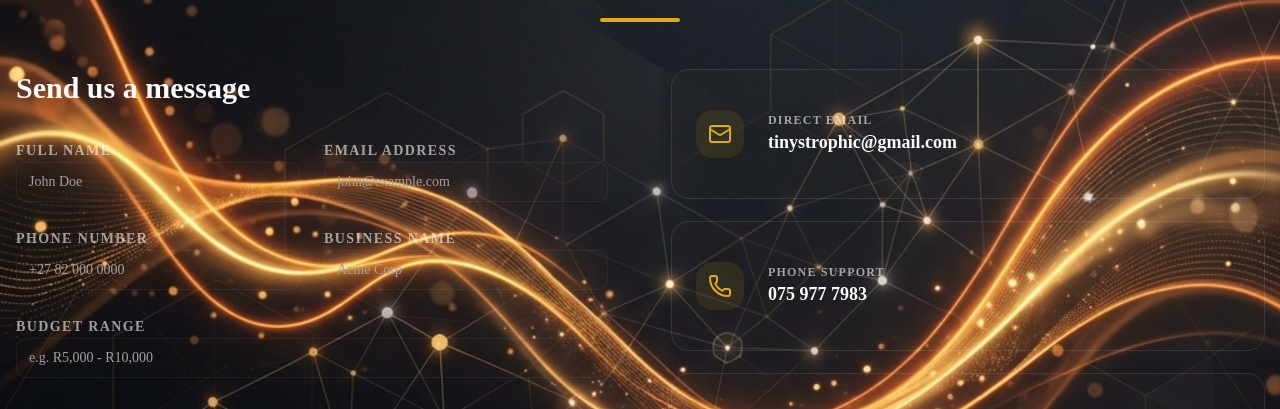
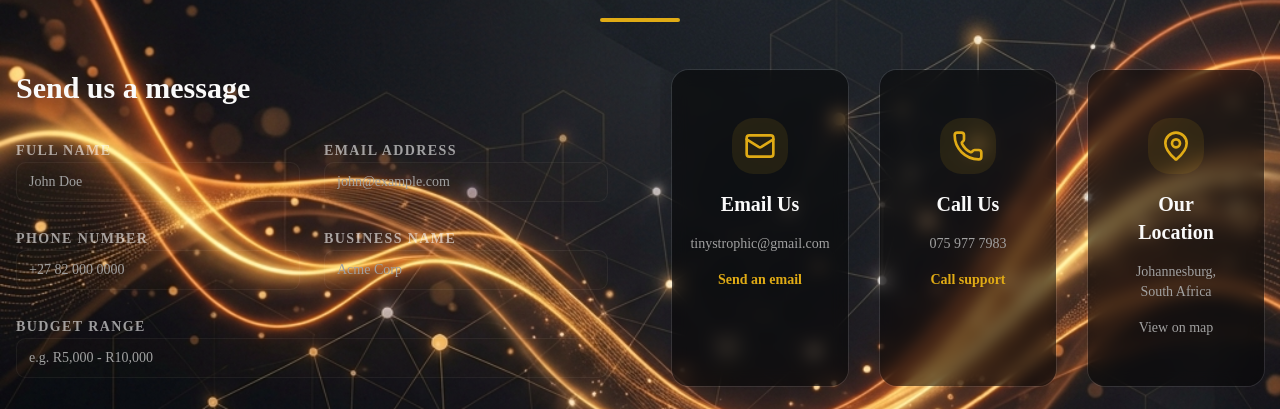
Before and after one commit to NtabisoNkomo/TinyStrophic-Web-Studio, a Next.js app: page /contact in a window 1280 px wide. Shown: the part 391-800 px from the top of the page. Built offline with nearby package versions, Linux system fonts and the light colour scheme; no server answers; the database is empty.

Commit message:
feat: add contact page with form validation and lead submission integration

```diff
--- a/src/app/contact/page.tsx
+++ b/src/app/contact/page.tsx
@@ -137,21 +137,26 @@ function ContactContent() {
 
       {/* Contact Info & WhatsApp */}
       <div className="space-y-12">
-        <div className="grid grid-cols-1 gap-6">
+        <div className="grid grid-cols-1 md:grid-cols-3 gap-8">
           {[
-            { title: "Direct Email", value: "tinystrophic@gmail.com", icon: Mail },
-            { title: "Phone Support", value: "075 977 7983", icon: Phone },
-            { title: "Main Studio", value: "Johannesburg, South Africa", icon: MapPin },
-          ].map((item, i) => (
-            <Card key={i} className="border-border/50 bg-accent/5 overflow-hidden">
-              <CardContent className="p-6 flex items-center space-x-6">
-                 <div className="p-3 bg-primary/10 rounded-xl">
-                   <item.icon className="h-6 w-6 text-primary" />
-                 </div>
-                 <div>
-                   <h4 className="text-xs font-bold uppercase tracking-widest opacity-60">{item.title}</h4>
-                   <p className="text-lg font-bold font-outfit">{item.value}</p>
-                 </div>
+            { title: "Email Us", icon: Mail, value: "tinystrophic@gmail.com", href: "mailto:tinystrophic@gmail.com", action: "Send an email" },
+            { title: "Call Us", icon: Phone, value: "075 977 7983", href: "tel:0759777983", action: "Call support" },
+            { title: "Our Location", icon: MapPin, value: "Johannesburg, South Africa", action: "View on map" }
+          ].map((v, i) => (
+            <Card key={i} className="border-border/50 bg-background/50 backdrop-blur hover:border-primary/50 transition-all duration-300 group">
+              <CardContent className="p-8 flex flex-col items-center text-center space-y-4">
+                <div className="p-3 rounded-2xl bg-primary/10 group-hover:bg-primary/20 transition-colors">
+                  <v.icon className="h-8 w-8 text-primary" />
+                </div>
+                <h4 className="text-xl font-bold font-outfit">{v.title}</h4>
+                <p className="text-muted-foreground">{v.value}</p>
+                {v.href ? (
+                  <a href={v.href} className="text-sm font-semibold text-primary hover:underline">
+                    {v.action}
+                  </a>
+                ) : (
+                  <span className="text-sm text-muted-foreground">{v.action}</span>
+                )}
               </CardContent>
             </Card>
           ))}
```
